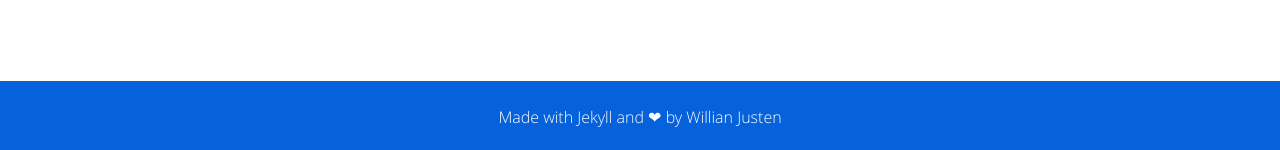
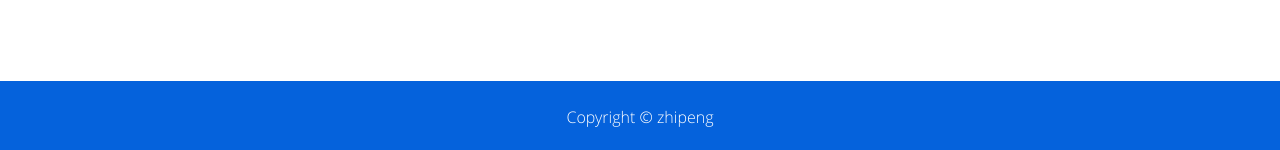
Before and after one commit to Ox0400/BLOG, a Jekyll site: the page built from index.html, in a window 1280 px wide. Shown: the part 1225-1375 px from the top of the page. Built offline with Jekyll 4.4.1, drawn with Linux system fonts in a browser that asks for light colours.

Commit message:
update footer

```diff
--- a/_includes/footer.html
+++ b/_includes/footer.html
@@ -1,4 +1,4 @@
 <footer>
-    <p>Made with <a href="http://jekyllrb.com/" target="_blank">Jekyll</a> and <span class="love">❤</span> by <a href="https://willianjusten.com.br">Willian Justen</a></p>
+    <p>Copyright © <a href="https://github.com/Ox0400" target="_blank">zhipeng</a> </p>
 </footer>
 <script src="{{ "/assets/js/main.js" | prepend: site.baseurl }}"></script>
```
